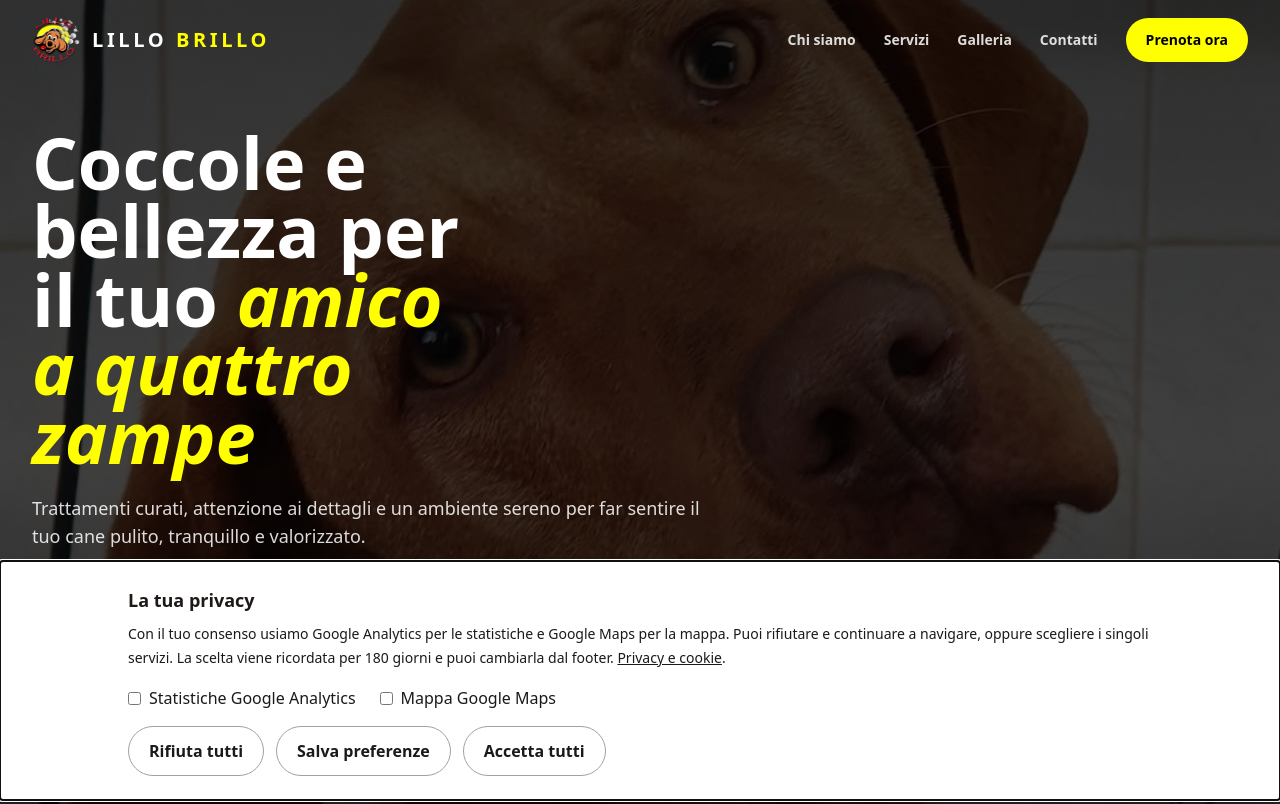
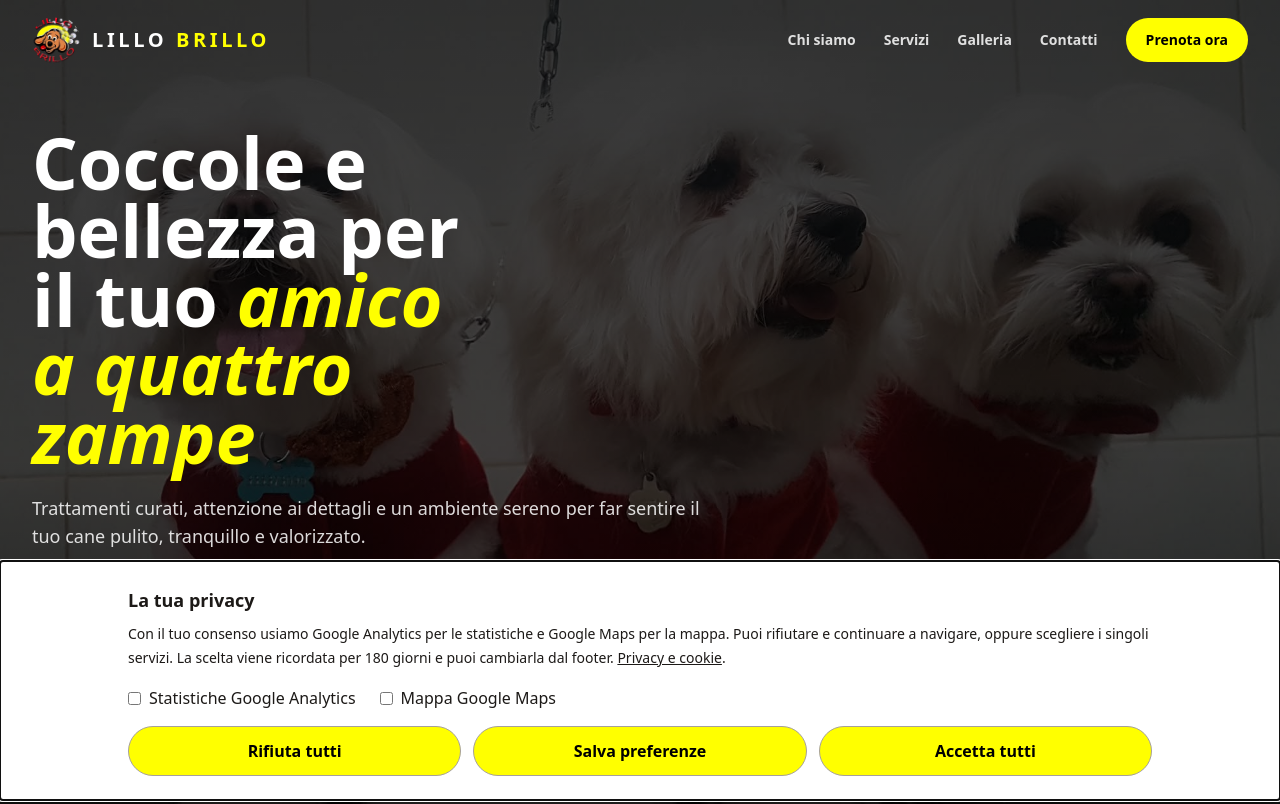
Before and after one commit to Lorenzo0930/Lillo-Brillo, a React (Vite) app: page / in a window 1280 px wide. Shown: the top 804 px of the page. Built offline with nearby package versions, Linux system fonts and the light colour scheme.

Commit message:
Aggiornamenti sulla UI/UX

```diff
--- a/src/components/Hero.tsx
+++ b/src/components/Hero.tsx
@@ -2,13 +2,14 @@ import { useState } from "react";
 import { motion } from "motion/react";
 
 const objData = [
-  { src: "/WhatsApp Image 2026-05-23 at 14.52.25.jpeg" },
-  { src: "/WhatsApp Image 2026-05-23 at 14.52.07.jpeg" },
-  { src: "/WhatsApp Image 2026-05-23 at 14.57.31.jpeg" },
+  { src: "/WhatsApp Image 2026-05-23 at 14.55.10.jpeg", position: "center" },
+  { src: "/WhatsApp Image 2026-05-23 at 14.52.07.jpeg", position: "center" },
+  // Keep the face in frame when this portrait is cropped on wide screens.
+  { src: "/WhatsApp Image 2026-05-23 at 14.57.31.jpeg", position: "center top" },
 ];
 
 export default function Hero() {
-  const [bannerUrl] = useState(() => objData[Math.floor(Math.random() * objData.length)].src);
+  const [banner] = useState(() => objData[Math.floor(Math.random() * objData.length)]);
 
   return (
     <section
@@ -17,9 +18,10 @@ export default function Hero() {
     >
       <div className="absolute inset-0">
         <img
-          src={bannerUrl}
+          src={banner.src}
           alt="Cane appena toelettato da Lillo Brillo"
-          className="h-full w-full object-cover object-center"
+          className="h-full w-full object-cover"
+          style={{ objectPosition: banner.position }}
         />
         <div className="absolute inset-0 bg-black/55" />
         <div className="absolute inset-0 bg-gradient-to-b from-black/50 via-black/35 to-black/70" />
@@ -74,7 +76,7 @@ export default function Hero() {
             initial={{ opacity: 0, y: 28 }}
             animate={{ opacity: 1, y: 0 }}
             transition={{ duration: 0.8, delay: 0.45 }}
-            className="flex justify-center pb-2 sm:pb-4"
+            className="relative flex justify-center pb-2 sm:pb-4 lg:-top-6"
           >
             <a
               href="#chi-siamo"
--- a/src/components/Navbar.tsx
+++ b/src/components/Navbar.tsx
@@ -1,4 +1,4 @@
-import { useEffect, useState } from "react";
+import { useEffect, useRef, useState } from "react";
 import { Menu, X } from "lucide-react";
 
 const links = [
@@ -11,6 +11,9 @@ const links = [
 export default function Navbar() {
   const [isOpen, setIsOpen] = useState(false);
   const [scrolled, setScrolled] = useState(false);
+  const headerRef = useRef<HTMLElement>(null);
+  const toggleRef = useRef<HTMLButtonElement>(null);
+  const solid = scrolled || isOpen;
 
   useEffect(() => {
     const onScroll = () => setScrolled(window.scrollY > 24);
@@ -19,16 +22,57 @@ export default function Navbar() {
     return () => window.removeEventListener("scroll", onScroll);
   }, []);
 
+  useEffect(() => {
+    const desktop = window.matchMedia("(min-width: 1024px)");
+    const closeOnDesktop = () => { if (desktop.matches) setIsOpen(false); };
+    desktop.addEventListener("change", closeOnDesktop);
+    return () => desktop.removeEventListener("change", closeOnDesktop);
+  }, []);
+
+  useEffect(() => {
+    if (!isOpen) return;
+    const previousOverflow = document.body.style.overflow;
+    document.body.style.overflow = "hidden";
+    const background = Array.from(headerRef.current?.parentElement?.children ?? [])
+      .filter((element): element is HTMLElement => element instanceof HTMLElement && element !== headerRef.current);
+    const previousInert = background.map((element) => element.inert);
+    background.forEach((element) => { element.inert = true; });
+    return () => {
+      document.body.style.overflow = previousOverflow;
+      background.forEach((element, index) => { element.inert = previousInert[index]; });
+    };
+  }, [isOpen]);
+
   return (
     <header
-      className={`fixed inset-x-0 top-0 z-50 transition-all duration-300 ${
-        scrolled
-          ? "bg-white/92 shadow-[0_10px_30px_rgba(0,0,0,0.08)] backdrop-blur-md"
+      ref={headerRef}
+      data-menu-open={isOpen}
+      onKeyDown={(event) => {
+        if (!isOpen) return;
+        if (event.key === "Escape") {
+          setIsOpen(false);
+          toggleRef.current?.focus();
+        }
+        if (event.key === "Tab") {
+          const focusable = Array.from(headerRef.current?.querySelectorAll<HTMLElement>("a[href], button") ?? [])
+            .filter((element) => element.getClientRects().length > 0);
+          const first = focusable[0];
+          const last = focusable[focusable.length - 1];
+          if (event.shiftKey && document.activeElement === first) {
+            event.preventDefault(); last?.focus();
+          } else if (!event.shiftKey && document.activeElement === last) {
+            event.preventDefault(); first?.focus();
+          }
+        }
+      }}
+      className={`site-header fixed inset-x-0 top-0 z-[60] transition-colors duration-500 ${
+        solid
+          ? "bg-white shadow-[0_10px_30px_rgba(0,0,0,0.08)]"
           : "bg-transparent"
       }`}
     >
-      <nav className="mx-auto flex max-w-7xl items-center justify-between px-4 py-4 sm:px-6 lg:px-8">
-        <a href="#home" className="flex items-center gap-3">
+      <nav className="relative z-10 mx-auto flex max-w-7xl items-center justify-between px-4 py-4 sm:px-6 lg:px-8">
+        <a href="#home" onClick={() => setIsOpen(false)} className="navbar-brand flex items-center gap-3">
           <img
             src="logo.png"
             alt="Logo Lillo Brillo"
@@ -36,8 +80,8 @@ export default function Navbar() {
           />
 
           <span
-            className={`text-lg font-black tracking-[0.18em] uppercase transition sm:text-xl ${
-              scrolled ? "text-stone-900" : "text-white"
+            className={`text-lg font-black tracking-[0.18em] uppercase transition-colors duration-500 sm:text-xl ${
+              solid ? "text-stone-900" : "text-white"
             }`}
           >
             Lillo <span className="text-brand">Brillo</span>
@@ -68,10 +112,11 @@ export default function Navbar() {
         </div>
 
         <button
+          ref={toggleRef}
           type="button"
           onClick={() => setIsOpen((prev) => !prev)}
-          className={`inline-flex h-11 w-11 items-center justify-center rounded-full border transition lg:hidden ${
-            scrolled
+          className={`relative inline-flex h-11 w-11 shrink-0 items-center justify-center rounded-full border transition-colors duration-500 lg:hidden ${
+            solid
               ? "border-stone-200 bg-white text-stone-900"
               : "border-white/20 bg-black/20 text-white backdrop-blur-sm"
           }`}
@@ -79,33 +124,13 @@ export default function Navbar() {
           aria-expanded={isOpen}
           aria-controls="mobile-menu"
         >
-          {isOpen ? <X size={22} /> : <Menu size={22} />}
+          <Menu size={22} className={`absolute transition-all duration-300 ${isOpen ? "rotate-90 scale-75 opacity-0" : "rotate-0 scale-100 opacity-100"}`} />
+          <X size={22} className={`absolute transition-all duration-300 ${isOpen ? "rotate-0 scale-100 opacity-100" : "-rotate-90 scale-75 opacity-0"}`} />
         </button>
       </nav>
 
-        <div id="mobile-menu" hidden={!isOpen} className="border-t border-stone-200 bg-white lg:hidden"
-          onKeyDown={(event) => {
-            if (event.key === "Escape") {
-              setIsOpen(false);
-              document.querySelector<HTMLButtonElement>('[aria-controls="mobile-menu"]')?.focus();
-            }
-          }}>
-          <div className="mx-auto flex max-w-7xl flex-col gap-2 px-4 py-4 sm:px-6">
-            <a
-              href="#home"
-              onClick={() => setIsOpen(false)}
-              className="mb-2 flex items-center gap-3 rounded-2xl px-2 py-2"
-            >
-              <img
-                src="/logo.png"
-                alt="Logo Lillo Brillo"
-                className="h-11 w-11 rounded-full object-cover"
-              />
-              <span className="text-lg font-black uppercase tracking-[0.18em] text-stone-900">
-                Lillo <span className="text-brand">Brillo</span>
-              </span>
-            </a>
-
+        <div id="mobile-menu" inert={!isOpen} aria-hidden={!isOpen} className="mobile-menu lg:hidden">
+          <div className="mx-auto flex min-h-full max-w-7xl flex-col gap-2 px-4 pb-6 sm:px-6">
             {links.map((link) => (
               <a
                 key={link.href}
@@ -120,7 +145,7 @@ export default function Navbar() {
             <a
               href="#contatti"
               onClick={() => setIsOpen(false)}
-              className="mt-2 inline-flex min-h-12 items-center justify-center rounded-full bg-brand px-5 py-3 text-base font-bold text-black transition hover:bg-brand-hover"
+              className="mt-auto inline-flex min-h-12 shrink-0 items-center justify-center rounded-full bg-brand px-5 py-3 text-base font-bold text-black transition hover:bg-brand-hover"
             >
               Prenota ora
             </a>
--- a/src/components/Privacy.tsx
+++ b/src/components/Privacy.tsx
@@ -5,6 +5,8 @@ type SavedChoices = Choices & { version: 1; expires: number };
 const KEY = "lillobrillo-consent-v1";
 const ANALYTICS_ID = "G-189CPHXTR0";
 const DENIED: Choices = { analytics: false, maps: false };
+// Give consent choices equal visual weight, including when revisiting preferences.
+const consentButtonClass = "min-h-12 w-full rounded-full border border-stone-400 bg-brand px-5 py-3 font-semibold text-black transition hover:bg-brand-hover focus-visible:outline-2 focus-visible:outline-offset-2 focus-visible:outline-stone-900";
 const ConsentContext = createContext<{
   choices: Choices;
   openPreferences: () => void;
@@ -115,10 +117,10 @@ export default function ConsentProvider({ children }: { children: ReactNode }) {
               <label className="flex items-center gap-2"><input type="checkbox" checked={draft.analytics} onChange={(e) => setDraft({ ...draft, analytics: e.target.checked })} /> Statistiche Google Analytics</label>
               <label className="flex items-center gap-2"><input type="checkbox" checked={draft.maps} onChange={(e) => setDraft({ ...draft, maps: e.target.checked })} /> Mappa Google Maps</label>
             </div>
-            <div className="flex flex-wrap gap-3">
-              <button type="button" className="rounded-full border border-stone-400 px-5 py-3 font-semibold" onClick={() => save(DENIED)}>Rifiuta tutti</button>
-              <button type="button" className="rounded-full border border-stone-400 px-5 py-3 font-semibold" onClick={() => save(draft)}>Salva preferenze</button>
-              <button type="button" className="rounded-full border border-stone-400 px-5 py-3 font-semibold" onClick={() => save({ analytics: true, maps: true })}>Accetta tutti</button>
+            <div className="grid grid-cols-1 gap-3 sm:grid-cols-3">
+              <button type="button" className={consentButtonClass} onClick={() => save(DENIED)}>Rifiuta tutti</button>
+              <button type="button" className={consentButtonClass} onClick={() => save(draft)}>Salva preferenze</button>
+              <button type="button" className={consentButtonClass} onClick={() => save({ analytics: true, maps: true })}>Accetta tutti</button>
             </div>
           </div>
         </section>
--- a/src/index.css
+++ b/src/index.css
@@ -15,6 +15,46 @@ section[id] {
   scroll-margin-top: 6rem;
 }
 
+.navbar-brand {
+  transform-origin: top left;
+  transition: transform 450ms cubic-bezier(0.22, 1, 0.36, 1);
+}
+
+@media (min-width: 1024px) {
+  #chi-siamo {
+    /* 5rem navbar + 0.5rem gap, minus the section's 6rem top padding. */
+    scroll-margin-top: -0.5rem;
+  }
+}
+
+.mobile-menu {
+  position: absolute;
+  inset: 0 0 auto;
+  height: 100vh;
+  height: 100dvh;
+  overflow-y: auto;
+  overscroll-behavior: contain;
+  padding-top: 8.5rem;
+  padding-bottom: env(safe-area-inset-bottom, 0px);
+  background: white;
+  opacity: 0;
+  visibility: hidden;
+  transform: translateY(-1rem);
+  transition: opacity 350ms ease, transform 450ms cubic-bezier(0.22, 1, 0.36, 1), visibility 450ms;
+}
+
+@media (max-width: 1023px) {
+  .site-header[data-menu-open="true"] .mobile-menu {
+    opacity: 1;
+    visibility: visible;
+    transform: translateY(0);
+  }
+
+  .site-header[data-menu-open="true"] .navbar-brand {
+    transform: translate(0.5rem, 1.5rem) scale(1.08);
+  }
+}
+
 @media (prefers-reduced-motion: reduce) {
   html { scroll-behavior: auto; }
   *, *::before, *::after {
```
